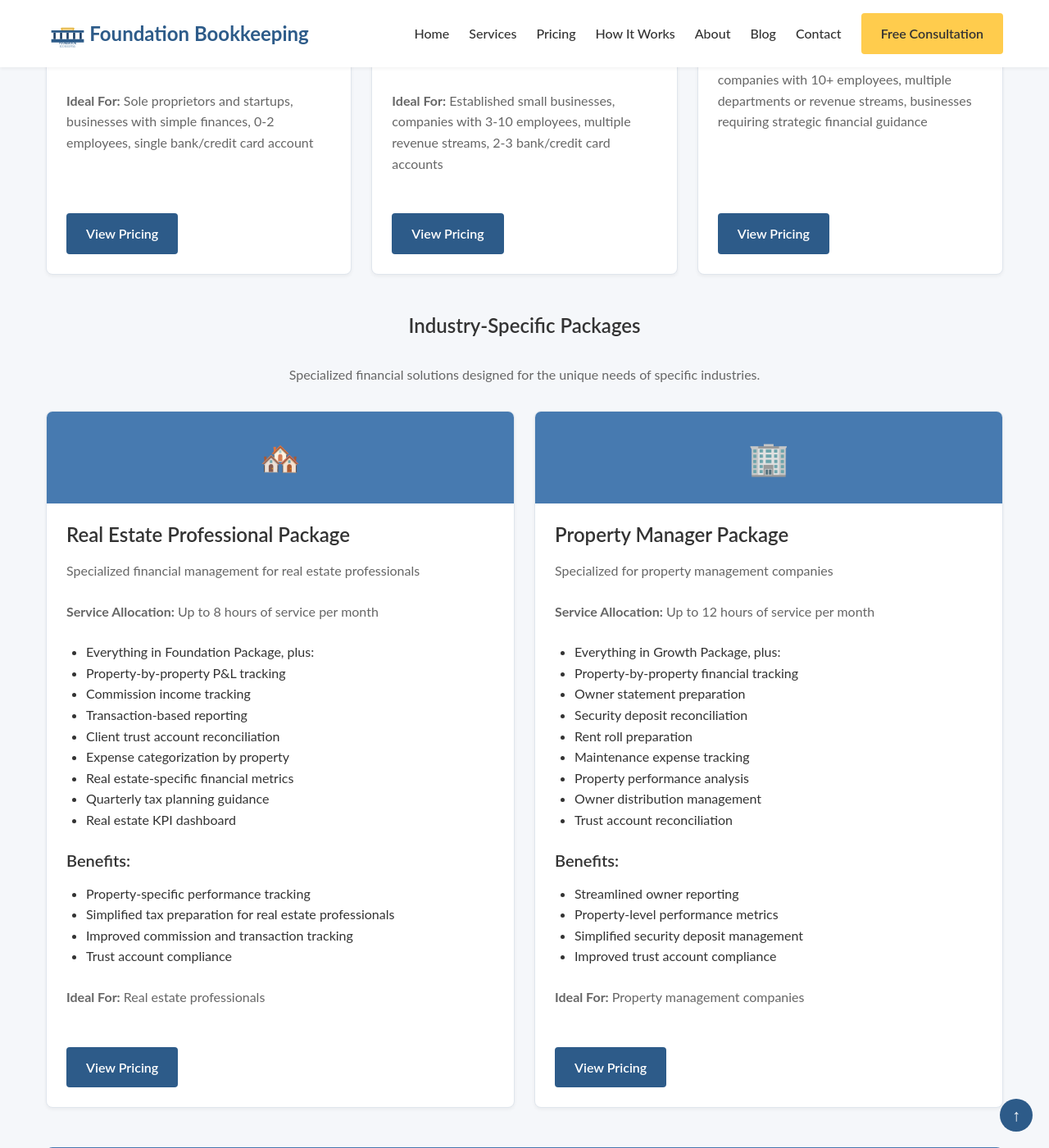
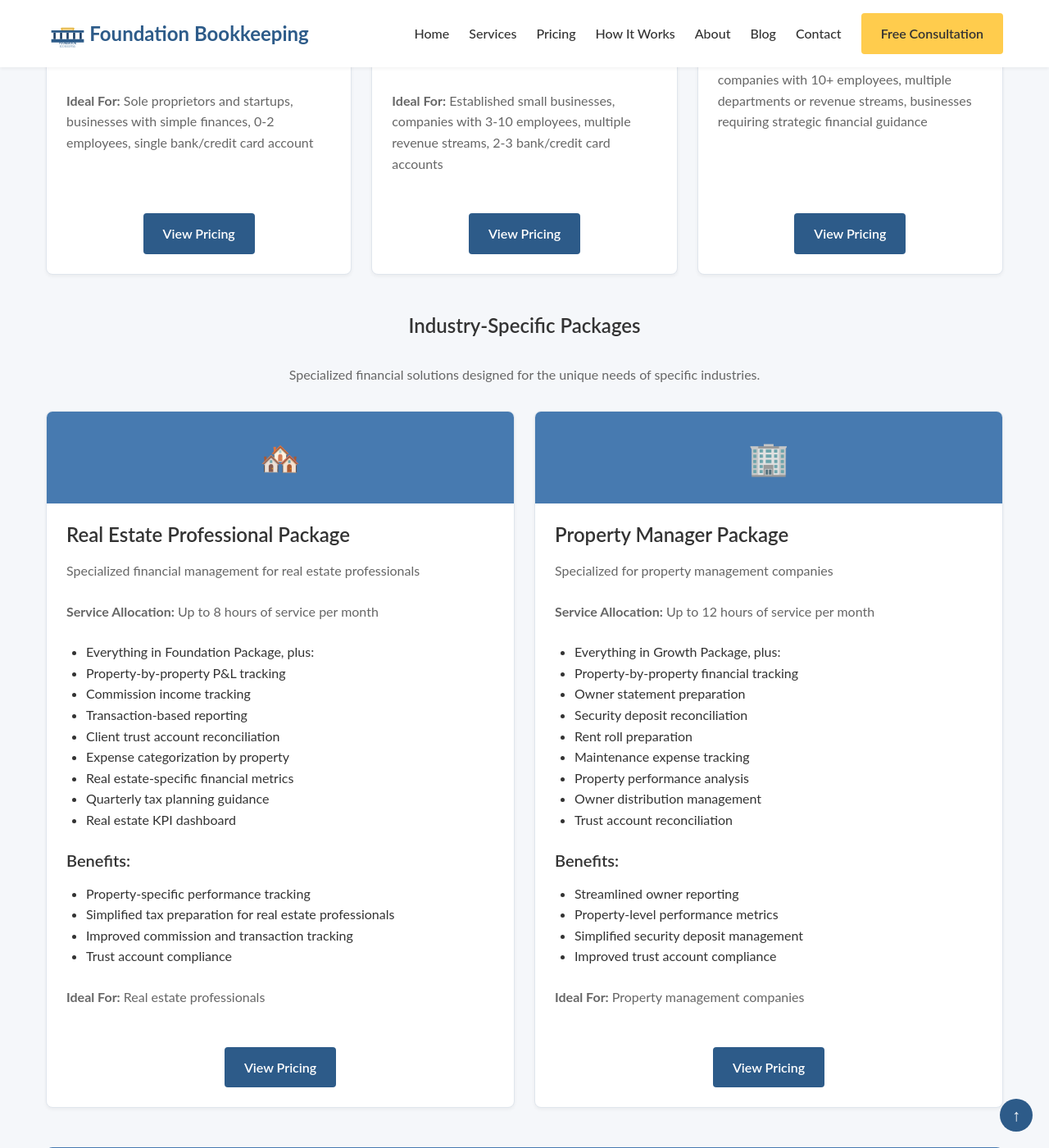
Before and after one commit to jcampbell9724/jcampbell-bookkeeping, a Jekyll site: the page built from services.md, in a window 1280 px wide and 1400 px high, scrolled down 1457 px. Shown: the whole window at 82% size. Built offline with Jekyll 4.4.1, drawn with Linux system fonts in a browser that asks for light colours.

Commit message:
service buttons

```diff
--- a/css/styles.css
+++ b/css/styles.css
@@ -740,6 +740,8 @@ footer {
 .button-container {
     margin-top: auto;
     padding-top: var(--space-md);
+    display: flex;
+    justify-content: center;
 }
 
 /* Card Grid Layout */
@@ -1937,6 +1939,8 @@ input:checked + .slider:before {
 .button-container {
     margin-top: auto;
     padding-top: var(--space-md);
+    display: flex;
+    justify-content: center;
 }
 
 .cta-section {
```
